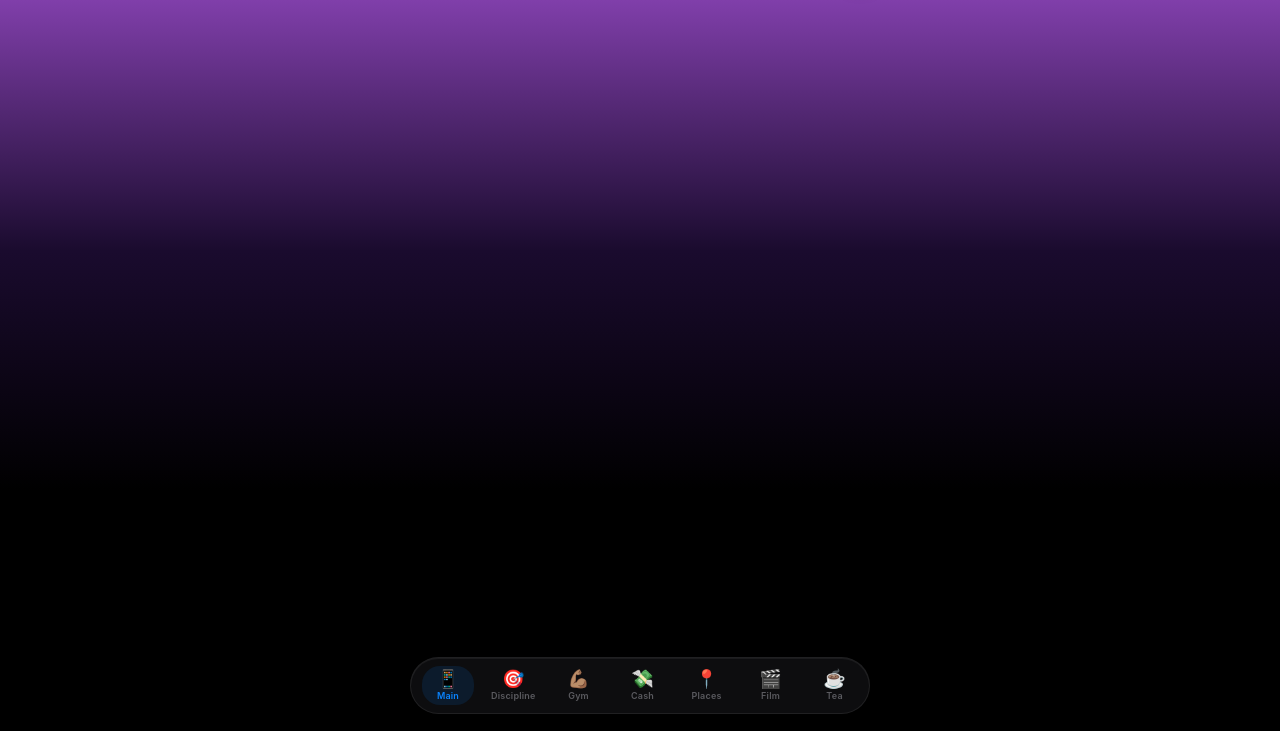
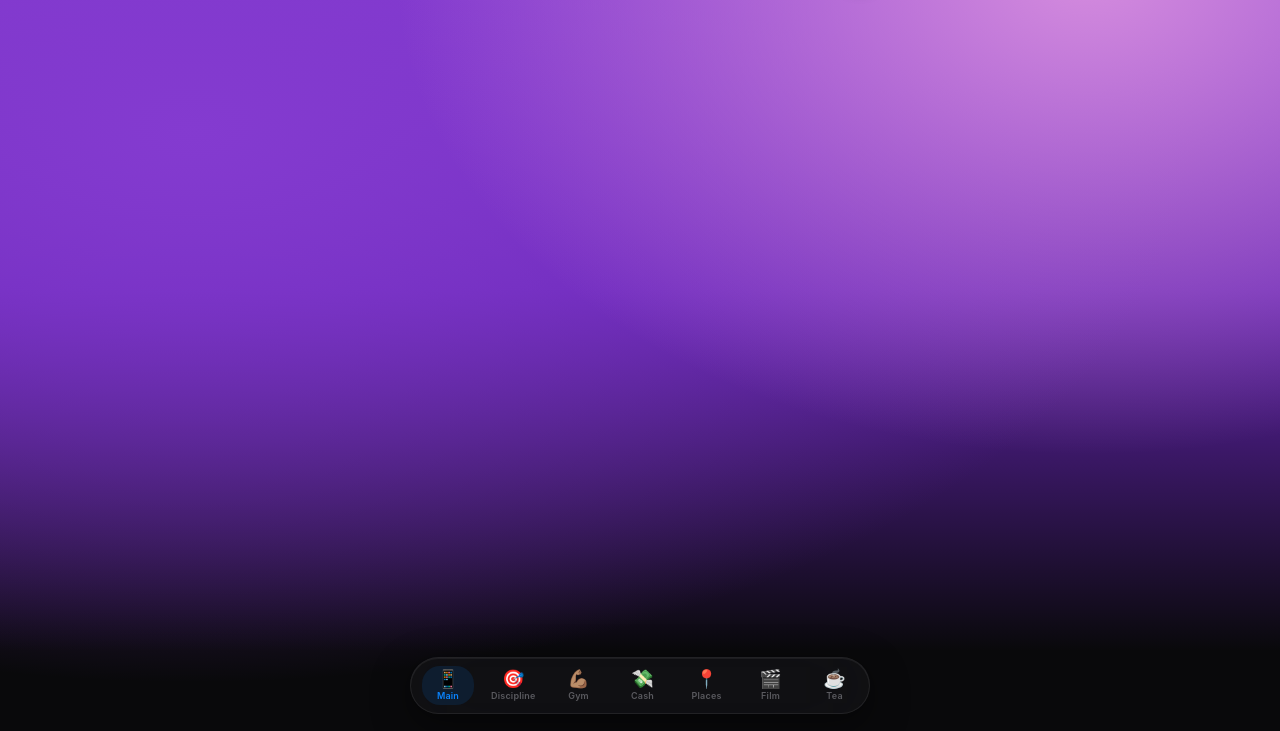
Before and after one commit to ujeeeee/tracker, a website: page public/index.html in a window 1280 px wide. Shown: the part 69-800 px from the top of the page. Drawn offline with nearby package versions, Linux system fonts and the light colour scheme; no server answers.

Commit message:
Update style.css

```diff
--- a/public/style.css
+++ b/public/style.css
@@ -3,7 +3,10 @@
    ========================================== */
 :root {
     --bg: #0a0a0c;
-    --bg-gradient: linear-gradient(180deg, #9c4dcc 0%, #1a0b2e 40%, #000000 70%);
+    --bg-gradient:
+    radial-gradient(ellipse at 85% 5%, #d58cde 0%, transparent 45%),
+    radial-gradient(ellipse at 15% 25%, #843bd0 0%, transparent 65%),
+    linear-gradient(to bottom, #843bd0 0%, #6424b2 45%, #09090b 90%);
     --glass: rgba(28, 28, 32, 0.5);
     --glass-strong: rgba(20, 20, 24, 0.65);
     --glass-border: rgba(255, 255, 255, 0.08);
```
